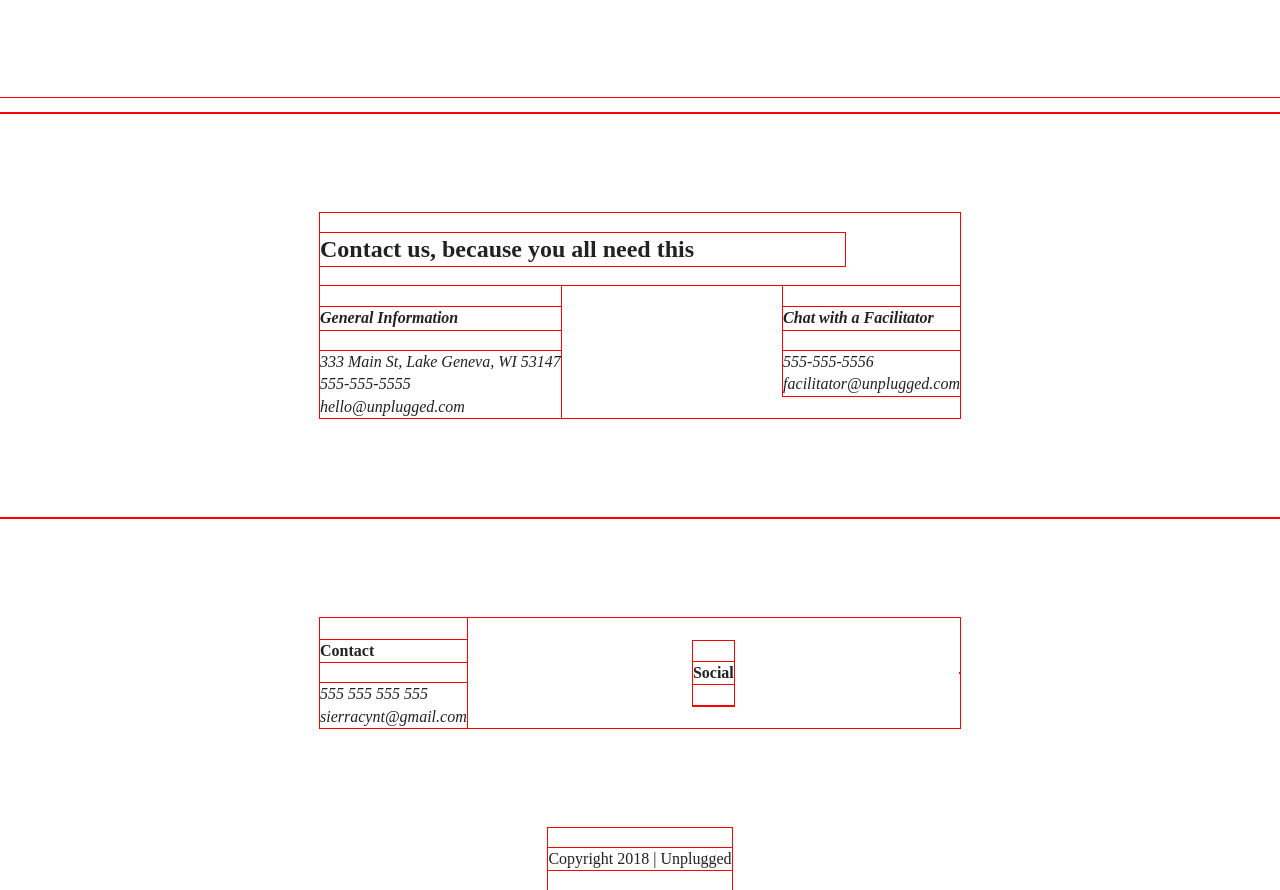
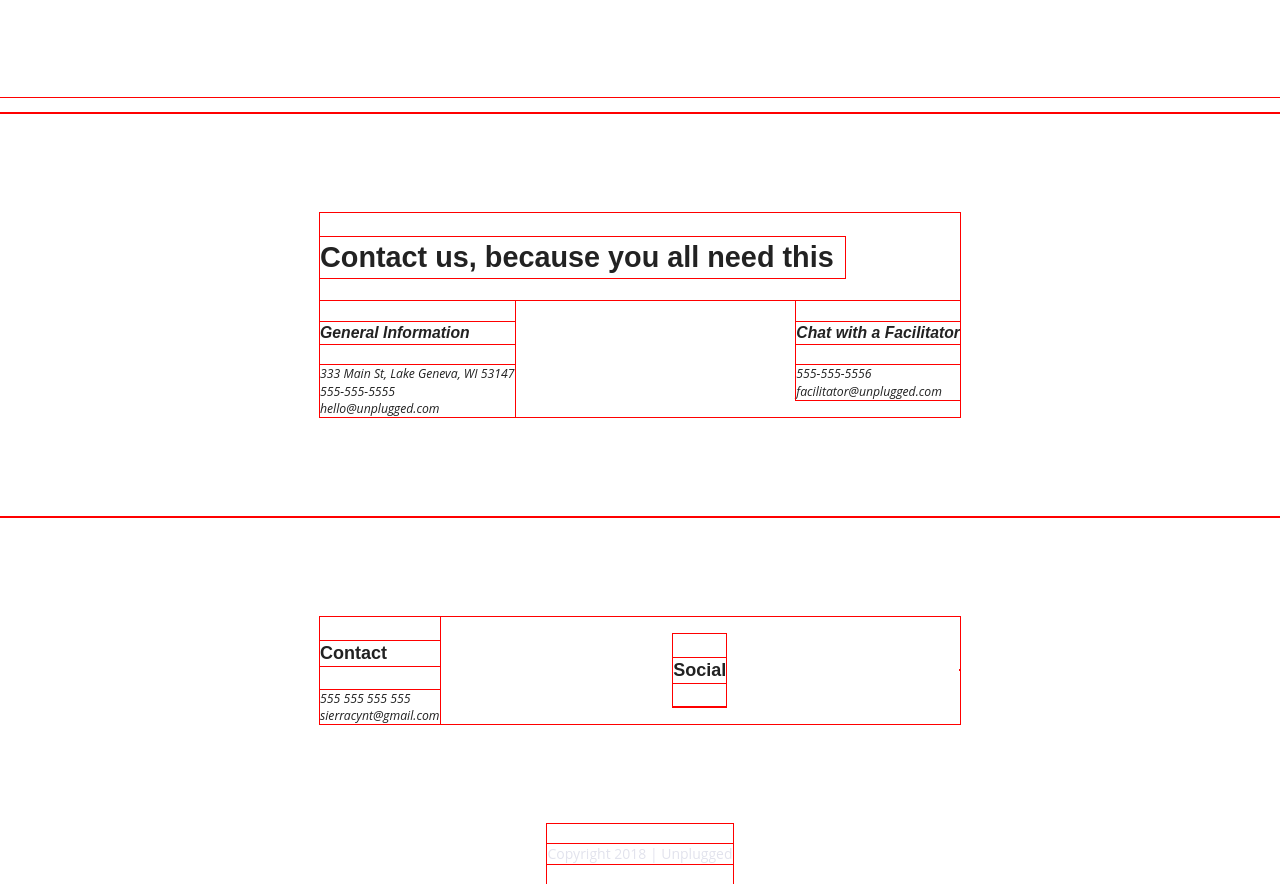
Before and after one commit to cyntsierra/unplugged, a website: page about/index.html in a window 1280 px wide. Shown: the part 517-1407 px from the top of the page. Drawn offline with Linux system fonts and the light colour scheme.

Commit message:
Added text styles

```diff
--- a/css/main.css
+++ b/css/main.css
@@ -96,6 +96,56 @@
 /* ==========================================================================
    Author's custom styles
    ========================================================================== */
+   /* General Styles */
+
+   html {
+     font-size: 16px;
+
+   }
+
+   body {
+     font-family: 'Open Sans', sans-serif;
+     font-size: 1em;
+   }
+
+   ul,
+   ol {list-style-type: none;
+
+   }
+
+   a {
+     color: #e2e3ed;
+     text-decoration: none;
+   }
+
+   h2 {
+     font-family: 'Poppins', sans-serif;
+     font-size: 1.8em;
+   }
+
+   h3,
+   h4 {
+     font-family: 'Poppins', sans-serif;
+     font-size: 1.125em;
+
+   }
+
+   p {
+     font-size: .875em;
+   }
+
+img {
+
+}
+
+figure {
+
+}
+
+address {
+ font-size: .875em;
+}
+
 
 .content-wrapper {
   width: 90%;
```
